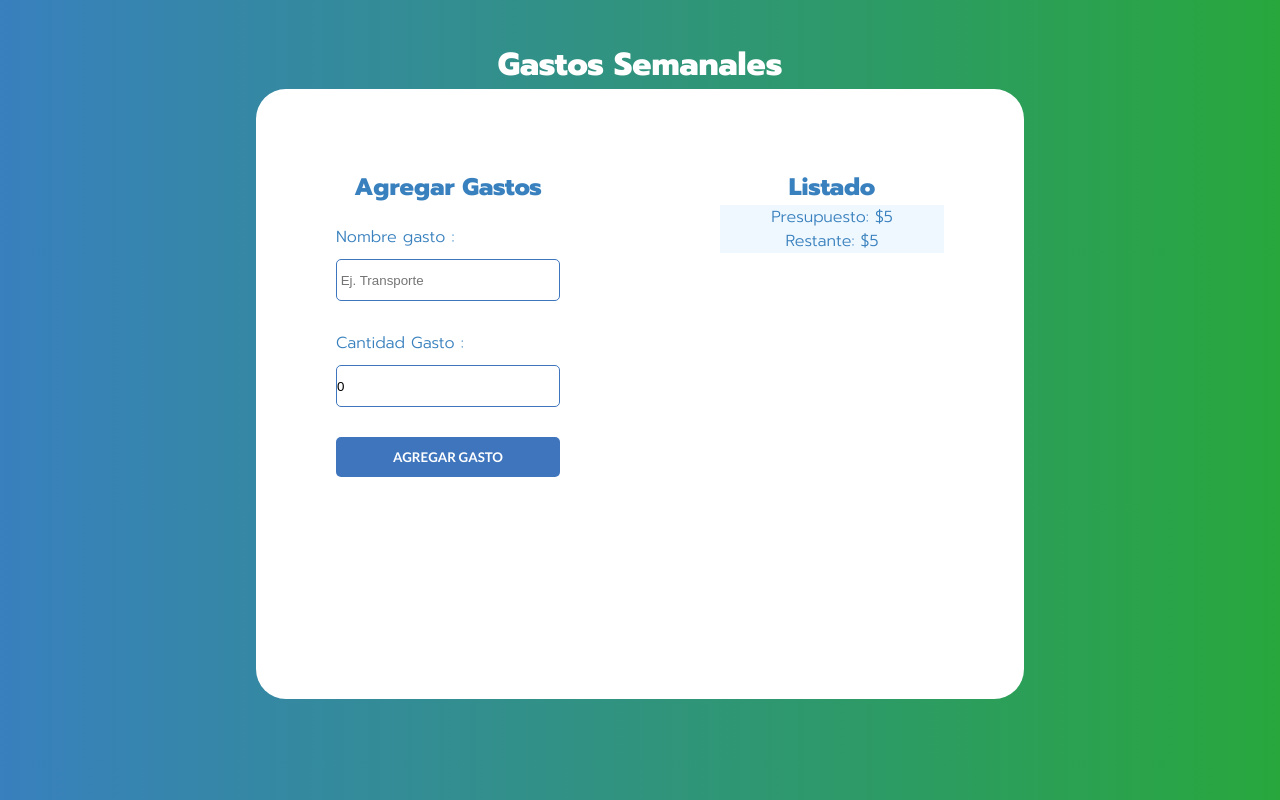
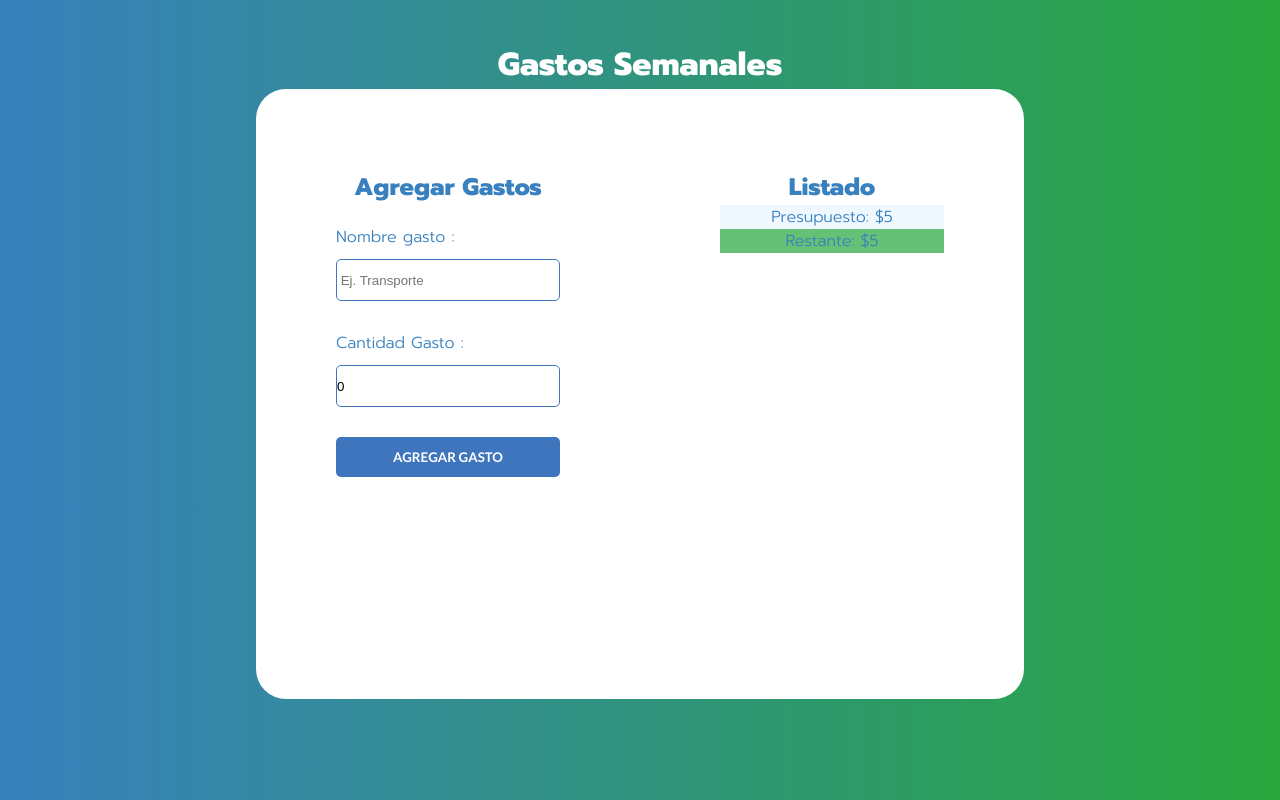
Before and after one commit to JulianBarbossa9/proyectoCostosSemanales, a React (Create React App) app: page / in a window 1280 px wide. Both pictures are taken after typing "5" into the empty fields and a click on the input "Definir Presupuesto". Shown: the top 800 px of the page. Built offline with nearby package versions, Linux system fonts and the light colour scheme.

Commit message:
propTypes add: final del proyecto

```diff
--- a/src/App.js
+++ b/src/App.js
@@ -14,8 +14,8 @@
   const [ restante , guardarRestante ] = useState(0);
   const [ mostrarpregunta, actualizarPregunta] = useState(true);
   const [ gastos, guardarGastos] = useState([]);
-  const [ gasto , gurdarGasto] = useState({});
-  const [ creargasto, guardarCrearGasto] = useState(false);
+  const [ gasto , gurdarGasto] = useState({});//
+  const [ creargasto, guardarCrearGasto] = useState(false);//
 
     /**
     * Use effect que actualize el restante
@@ -23,6 +23,8 @@
 
     useEffect(()=> {
       if(creargasto){
+
+        //Agrega el nuevo presupuesto
         guardarGastos([
           ...gastos,
           gasto
@@ -35,7 +37,7 @@
         // Resetear a false
         guardarCrearGasto(false);
       }
-    },[gasto]);
+    },[gasto, creargasto, gastos, restante]);
 
 
     //Cuando agreguemos un nuevo costo
--- /dev/null
+++ b/src/Helper.js
@@ -0,0 +1,13 @@
+export const revisarPresupuesto = (presupuesto, restante) =>{
+    let clase;
+    if((presupuesto / 4) > restante){
+        clase="alert-danger";
+    } else if ((presupuesto / 2) > restante){
+        clase="alert-warning";
+    } else {
+        clase = "alert-succes";
+    }
+
+    return clase
+
+}
--- a/src/components/ControlPresupuesto.js
+++ b/src/components/ControlPresupuesto.js
@@ -1,15 +1,21 @@
 import React, { Fragment} from 'react';
+import PropTypes from 'prop-types';
+import { revisarPresupuesto} from '../Helper';
 
 const ControlPresupuesto = ({presupuesto, restante}) => (
     <Fragment>
         <div className="alert-principla">
             Presupuesto: ${presupuesto}
         </div>
-        <div className="restante">
+        <div className={revisarPresupuesto(presupuesto,restante)}>
             Restante: ${restante}
         </div>
     </Fragment>
 );
 
+ControlPresupuesto.propTypes = {
+    presupuesto: PropTypes.number.isRequired,
+    restante: PropTypes.number.isRequired
+}
 
 export default ControlPresupuesto;
--- a/src/components/Gasto.js
+++ b/src/components/Gasto.js
@@ -1,4 +1,5 @@
 import React from 'react';
+import PropTypes from 'prop-types';
 
 const Gasto = ({gasto}) => (
     <div className="container-listaGastos">
@@ -11,4 +12,9 @@
     </div>
 );
 
+
+Gasto.propTypes = {
+    gasto: PropTypes.object.isRequired
+}
+
 export default Gasto;
--- a/src/components/Listado.js
+++ b/src/components/Listado.js
@@ -1,4 +1,5 @@
 import React from 'react';
+import PropTypes from 'prop-types';
 import Gasto from './Gasto';
 
 const Listado = ({gastos}) => (
@@ -13,6 +14,8 @@
     </div>
 );
 
-
+Listado.propTypes = {
+    gastos: PropTypes.array.isRequired
+}
 
 export default Listado;
--- a/src/index.css
+++ b/src/index.css
@@ -197,3 +197,16 @@
 .restante{
   background-color: aliceblue;
 }
+
+.alert-danger{
+  background-color: rgb(202, 99, 99);
+  color: white;
+}
+
+.alert-warning{
+  background-color: rgb(223, 223, 121);
+}
+
+.alert-succes{
+  background-color: #66c075;
+}
```
Also changed, not shown: src/components/Error.js (+7 -0 lines), src/components/Formulario.js (+7 -0 lines), src/components/Pregunta.js (+8 -0 lines).
